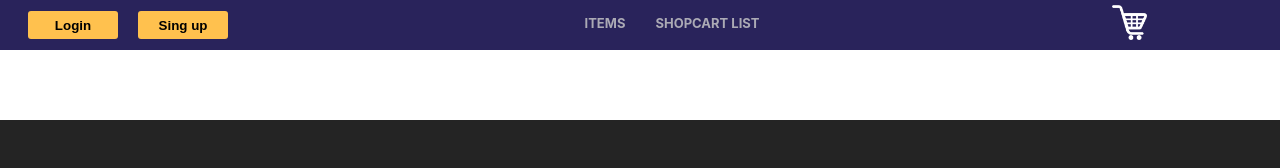
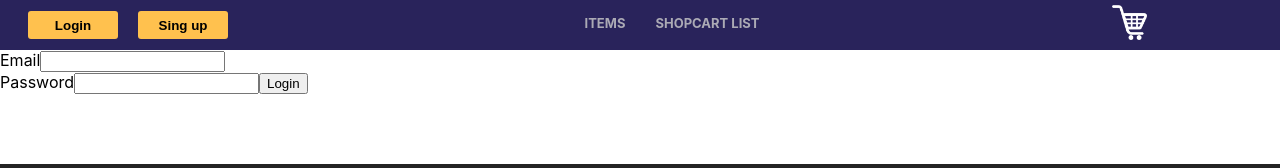
Before and after one commit to olcaykaplan/ShoppingCartReact, a React app: page / in a window 1280 px wide. Both pictures are taken after a click on the button "Login". Shown: the top 168 px of the page. Built offline with nearby package versions, Linux system fonts and the light colour scheme.

Commit message:
prevented to register when the email is exist

```diff
--- a/src/containers/Login/Login.js
+++ b/src/containers/Login/Login.js
@@ -1,7 +1,48 @@
-import React from 'react';
+import React, { Component } from 'react'
 
-const login = () => {
- return  <div></div>
+export default class Login extends Component {
+   state = {
+      email:"",
+      password:"",
+   }
+
+   handleChange (event){
+      this.setState({
+         [event.target.name] : event.target.value
+      })
+   }
+
+   handleSubmit (event){
+    return event;
+   }
+
+   render() {
+      return (
+         <div>
+            <form onSubmit={(e) => this.handleSubmit(e)}>
+      <label htmlFor="email">Email</label>
+         <input
+            type="email"
+            name="email"
+            value={this.state.email}
+            onChange = { (e) => this.handleChange(e)}
+            required
+            tabIndex='1'
+         />
+         <br/>
+         <label for="password">Password</label>
+         <input
+            type="password"
+            name="password"
+            value={this.state.password}
+            onChange = { (e) => this.handleChange(e)}
+            required
+            tabIndex='2'
+         />
+         <button type="submit" tabIndex='3'>Login</button>
+
+     </form>
+         </div>
+      )
+   }
 }
-
-export default login;
--- a/src/containers/ShoppingBuilder/ShoppingBuilder.js
+++ b/src/containers/ShoppingBuilder/ShoppingBuilder.js
@@ -86,7 +86,7 @@ class ShoppingBuilder extends Component {
           pageContent = <SingUp />;
         }
         else {
-
+          pageContent = <Login/>;
         }
         return(
             <div >
--- a/src/containers/SignUp/SignUp.js
+++ b/src/containers/SignUp/SignUp.js
@@ -13,17 +13,40 @@ export default class SignUp extends Component {
         handleChange (event) {
                 this.setState({[event.target.name] : event.target.value});
         }
-        handleSubmit (event) {
+
+      async  handleSubmit(event) {
+        event.preventDefault();
+
+              let check =  await axios.get('https://shopping-a0c7f.firebaseio.com/users.json').then(res => {
+                        const user = res.data;
+                        return Object.keys(user).map(us => {
+                                if (user[us]['email'] === this.state.email)
+                                {return true}
+                        }).find(i => i === true);
+          })
+          if(check){
+                const warn = document.querySelector('#emailLabel');
+                warn.style.color = 'red';
+                warn.innerHTML = 'This email address already exist!';
+        }
+        else {
                 axios.post('https://shopping-a0c7f.firebaseio.com/users.json', {
                         name: this.state.name,
                         surname: this.state.surname,
                         email : this.state.email,
                         password : this.state.password
                 });
-                event.preventDefault();
-                //before register check the mail is exist in db,
-                //if it exist, warm the user on the page
+              const successful = document.querySelector('#successP');
+              successful.style.color='#4CAF50';
+              successful.innerHTML = 'Register is successful!'
+        }
+                //before register check the mail is exist in db, checked
+                //if it exist, warm the user on the page checked
+
+                //rez;
                 //if it not exist and register is success, then go to login page
+                // put login and register buttons top of login and register forms
+                // and switch the components with react-router-dom
 
         }
         render() {
@@ -41,7 +64,6 @@ export default class SignUp extends Component {
                                 onChange = { (e) => this.handleChange(e)}
                                 required
                                 tabIndex='1'
-
                                 />
                                 <input
                                 type='text'
@@ -53,10 +75,12 @@ export default class SignUp extends Component {
                                 tabIndex='2'
                                 />
                         </div>
+                        <label htmlFor='email' id='emailLabel'></label>
                                 <input
                                 type='email'
                                 name='email'
                                 placeholder='Email'
+                                id='email'
                                 value={this.state.email}
                                 onChange = { (e) => this.handleChange(e)}
                                 required
@@ -81,6 +105,7 @@ export default class SignUp extends Component {
                                 tabIndex='5'
                                 />
                                 <button type="submit" tabIndex='6'>Register</button>
+                                <p id='successP'></p>
                        </form>
                                </div>
                 )
--- a/src/containers/SignUp/SignUp.module.css
+++ b/src/containers/SignUp/SignUp.module.css
@@ -16,8 +16,8 @@ color: #29235b;
 .Form button {
     width: 55%;
     height: 35px;
-    margin-top: 35px;
-    background-color: ;
+    margin-top: 55px;
+
     font-size: 17px;
     font-weight: bold;
     background-color: #4d44a5;
@@ -44,3 +44,6 @@ color: #29235b;
 hr{
  border-color: #29235b ;
 }
+.Form label {
+   margin-left: 10%;
+}
```
Lines whose indentation alone changed are shown as unchanged.
